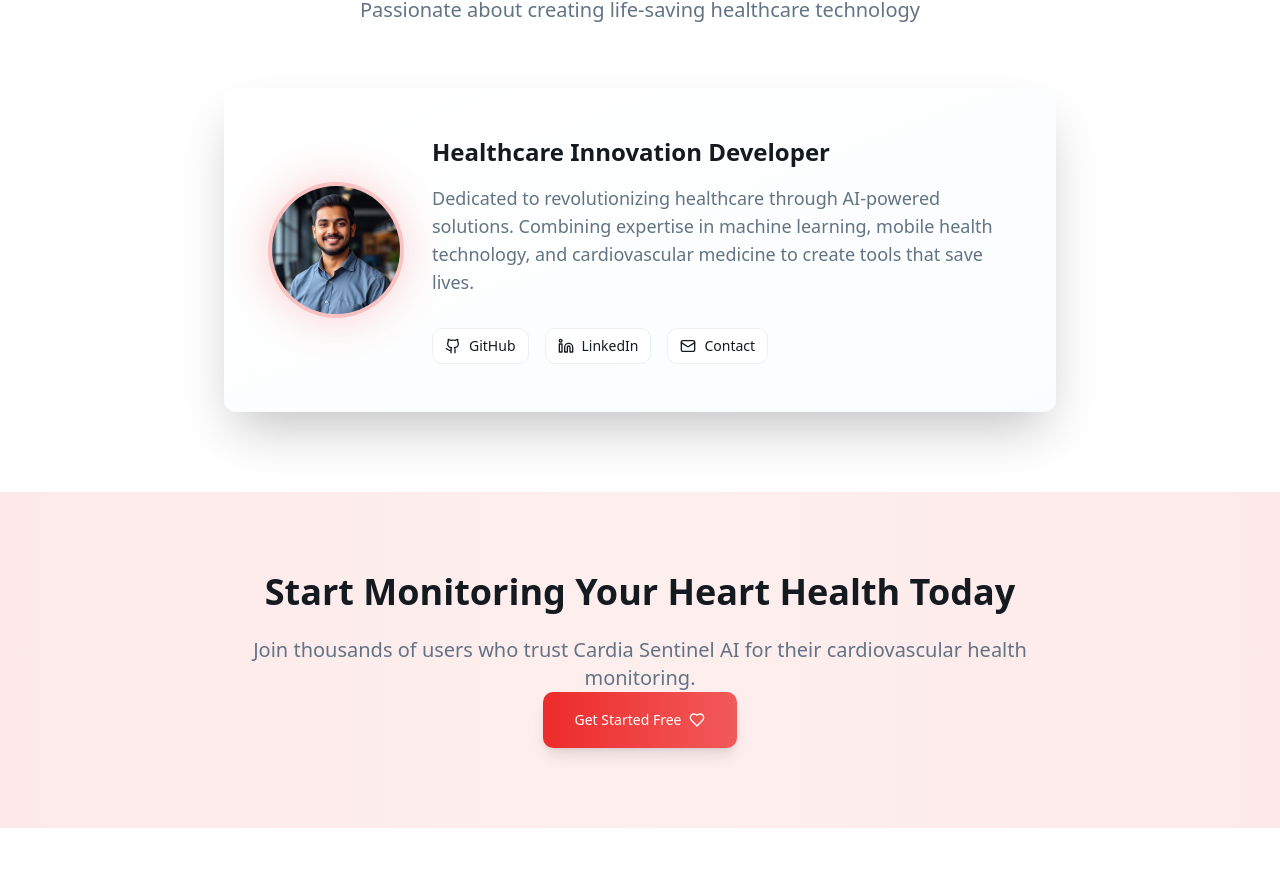
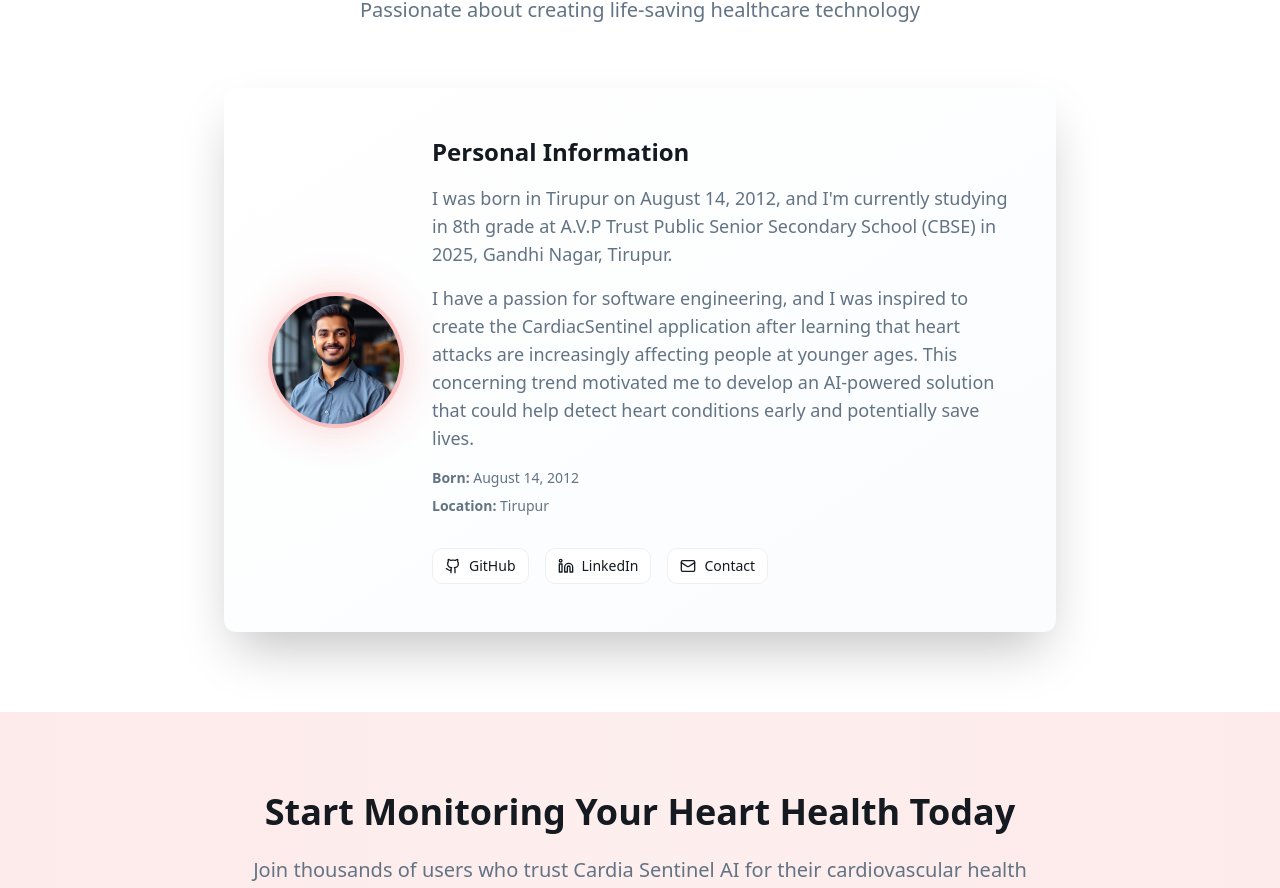
Before and after one commit to pranav82090/cardia-sentinel-insight, a React (Vite) app: page / in a window 1280 px wide. Shown: the part 1634-2522 px from the top of the page. Before the commit the page ends 2462 px from the top, so only its background shows below. Built offline with nearby package versions, Linux system fonts and the light colour scheme.

Commit message:
Update developer section content
Replaced the content of the "Meet the Developer" section with the provided personal information.

```diff
--- a/src/pages/Home.tsx
+++ b/src/pages/Home.tsx
@@ -191,13 +191,18 @@ const Home = () => {
 
                 <div className="flex-1 text-center md:text-left space-y-4">
                   <h3 className="text-xl lg:text-2xl font-bold text-foreground">
-                    Healthcare Innovation Developer
+                    Personal Information
                   </h3>
                   <p className="text-muted-foreground text-base lg:text-lg leading-relaxed">
-                    Dedicated to revolutionizing healthcare through AI-powered solutions.
-                    Combining expertise in machine learning, mobile health technology, and
-                    cardiovascular medicine to create tools that save lives.
+                    I was born in Tirupur on August 14, 2012, and I'm currently studying in 8th grade at A.V.P Trust Public Senior Secondary School (CBSE) in 2025, Gandhi Nagar, Tirupur.
                   </p>
+                  <p className="text-muted-foreground text-base lg:text-lg leading-relaxed">
+                    I have a passion for software engineering, and I was inspired to create the CardiacSentinel application after learning that heart attacks are increasingly affecting people at younger ages. This concerning trend motivated me to develop an AI-powered solution that could help detect heart conditions early and potentially save lives.
+                  </p>
+                  <div className="space-y-2 text-sm text-muted-foreground">
+                    <p><strong>Born:</strong> August 14, 2012</p>
+                    <p><strong>Location:</strong> Tirupur</p>
+                  </div>
                   <div className="flex flex-wrap justify-center md:justify-start gap-3 lg:gap-4 pt-4">
                     <Button variant="outline" size="sm" className="gap-2">
                       <Github className="h-4 w-4" />
```
